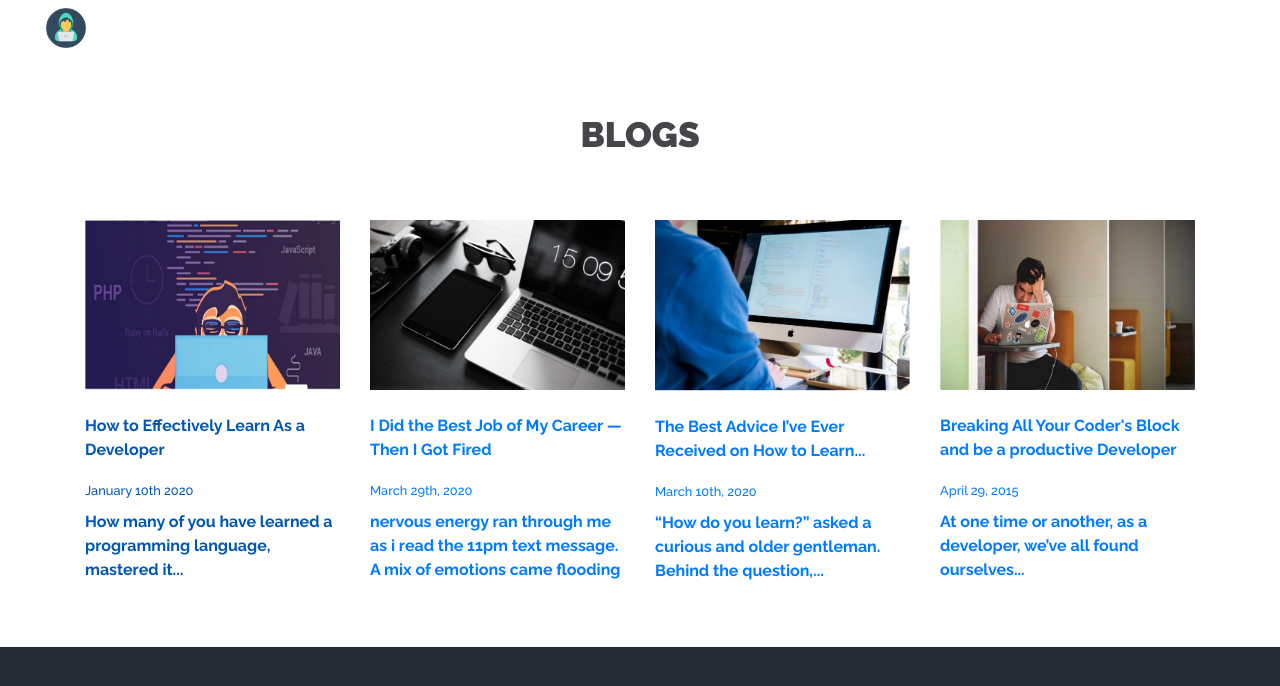
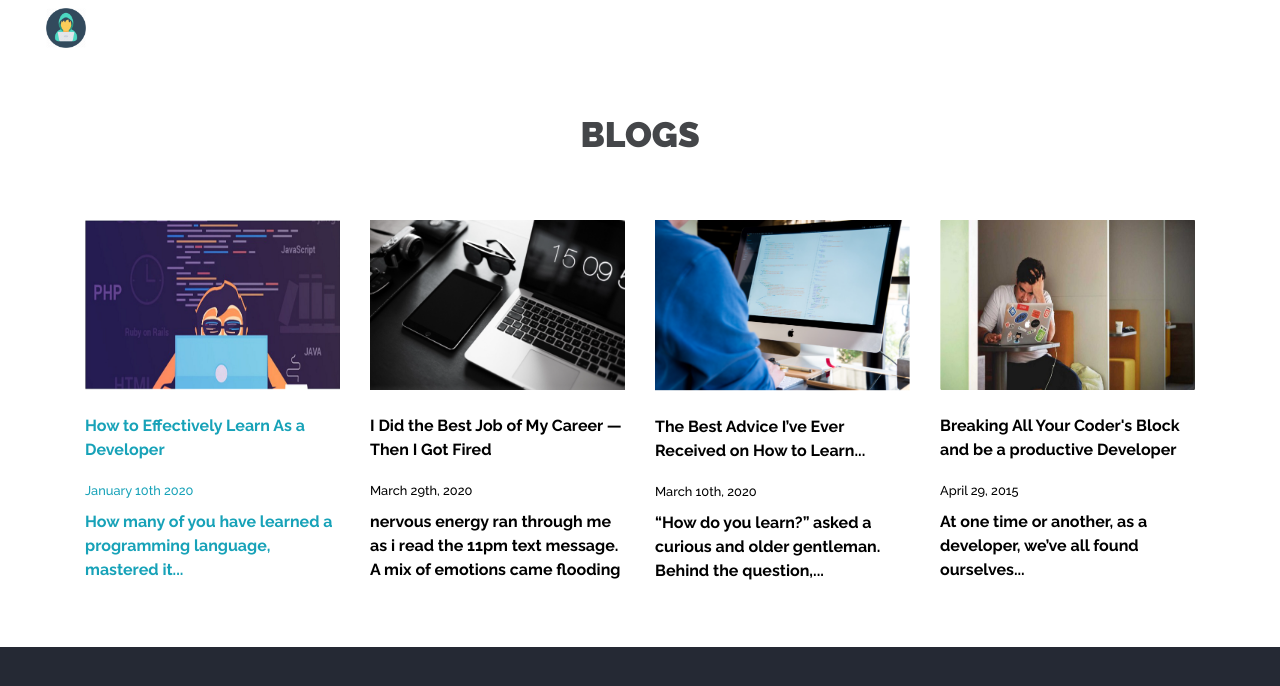
Before and after one commit to dav4thevid/angular-port-folio, an Angular app: page / in a window 1280 px wide. In both pictures the pointer is over the link 212 px from the left and 2926 px from the top of the page. Shown: the part 2526-3212 px from the top of the page. Built offline with nearby package versions, Linux system fonts and the light colour scheme.

Commit message:
enhan:changed blog color on hover

```diff
--- a/src/app/about/about.component.scss
+++ b/src/app/about/about.component.scss
@@ -141,8 +141,13 @@ a{
 
 .a-blog {
   display:block;
+  color: black;
   text-decoration: none;
 
+}
+
+.a-blog:hover{
+  color: #17a2b8;
 }
 
 
```
